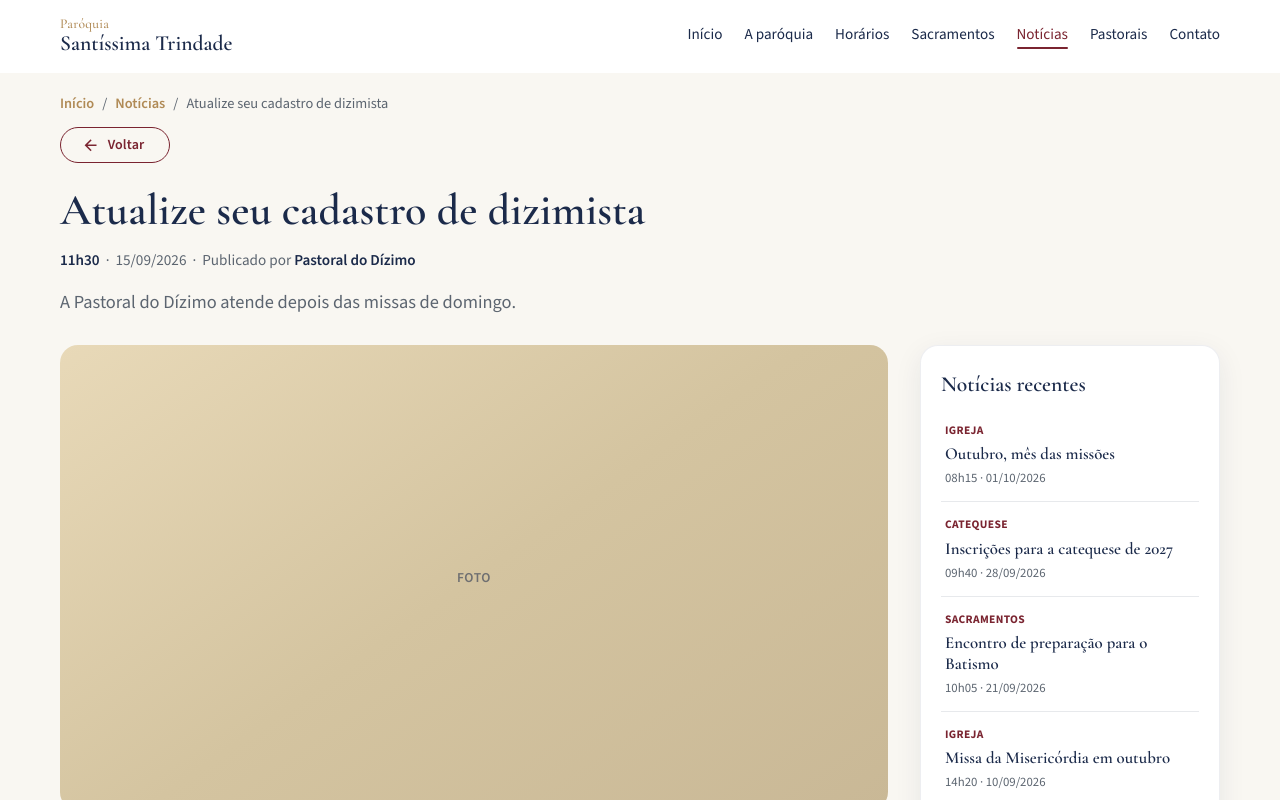
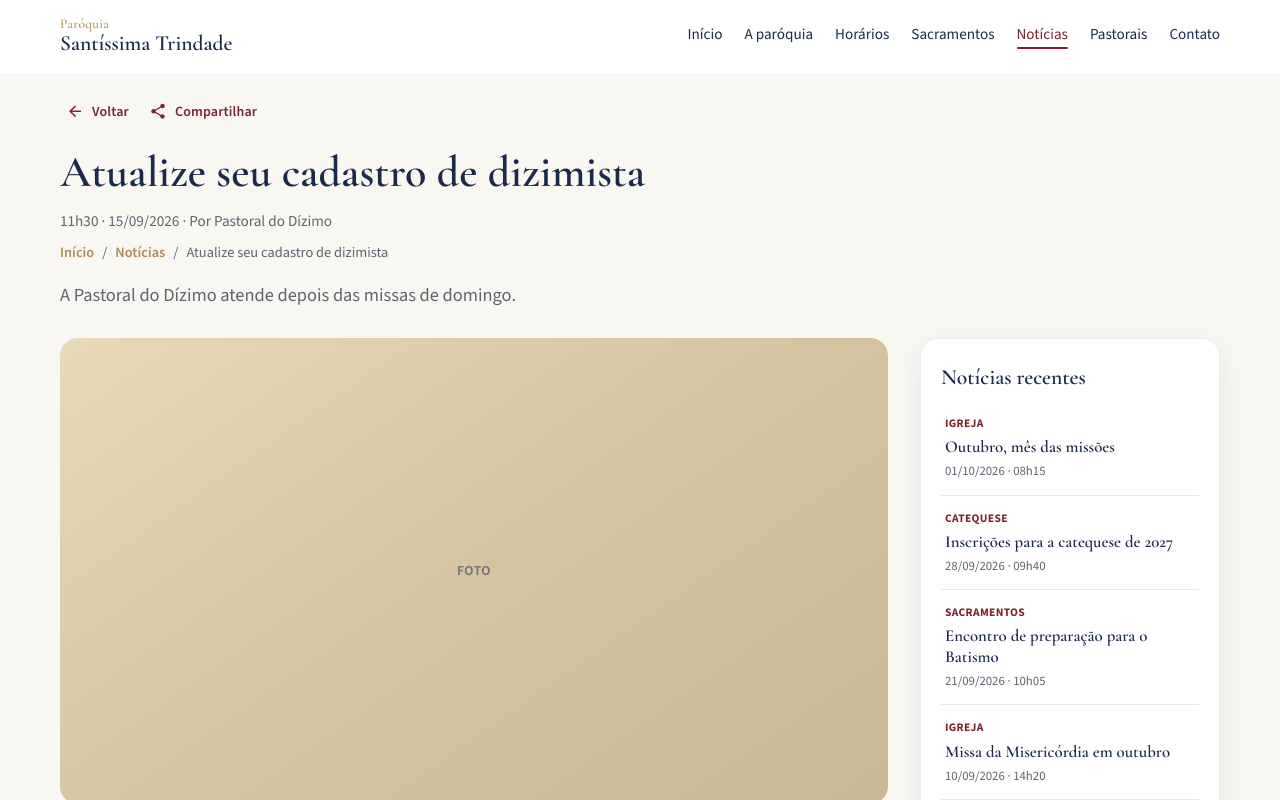
Before and after one commit to EmanuelSilva73/site-santissimatrindade, a Vue app: page /noticias/atualize-seu-cadastro-de-dizimista in a window 1280 px wide. Shown: the top 800 px of the page. Built offline with nearby package versions, Linux system fonts and the light colour scheme.

Commit message:
Adiciona Compartilhar e reorganiza cabecalho da noticia.

```diff
--- a/src/views/NewsArticleView.vue
+++ b/src/views/NewsArticleView.vue
@@ -1,18 +1,75 @@
 <script setup>
-import { computed } from 'vue'
+import { computed, ref } from 'vue'
 import { useRoute } from 'vue-router'
 import { getNewsBySlug, getRecentNews } from '../data/site'
 
 const route = useRoute()
 const article = computed(() => getNewsBySlug(route.params.slug))
 const recent = computed(() => getRecentNews(route.params.slug, 5))
+
+const snackbar = ref(false)
+const snackMsg = ref('')
+
+function articleUrl() {
+  if (typeof window === 'undefined') return ''
+  return window.location.href
+}
+
+async function shareArticle() {
+  const url = articleUrl()
+  const title = article.value?.title || 'Notícia'
+  const text = article.value?.excerpt || ''
+
+  if (typeof navigator !== 'undefined' && typeof navigator.share === 'function') {
+    try {
+      await navigator.share({ title, text, url })
+      return
+    } catch (err) {
+      if (err && err.name === 'AbortError') return
+    }
+  }
+
+  try {
+    await navigator.clipboard.writeText(url)
+    snackMsg.value = 'Link da notícia copiado.'
+  } catch {
+    snackMsg.value = 'Não foi possível compartilhar. Copie o endereço da barra do navegador.'
+  }
+  snackbar.value = true
+}
 </script>
 
 <template>
   <section class="article-page">
     <div class="container">
       <template v-if="article">
-        <div class="article-top">
+        <div class="article-actions">
+          <v-btn
+            class="action-btn"
+            variant="text"
+            :to="'/noticias'"
+            prepend-icon="mdi-arrow-left"
+          >
+            Voltar
+          </v-btn>
+          <v-btn
+            class="action-btn"
+            variant="text"
+            prepend-icon="mdi-share-variant"
+            type="button"
+            @click="shareArticle"
+          >
+            Compartilhar
+          </v-btn>
+        </div>
+
+        <header class="article-header">
+          <h1 class="article-title">{{ article.title }}</h1>
+          <p class="article-meta">
+            <time>{{ article.time }} · {{ article.date }}</time>
+            <span aria-hidden="true"> · </span>
+            <span>Por {{ article.author }}</span>
+          </p>
           <nav class="breadcrumb" aria-label="Navegação estrutural">
             <RouterLink to="/">Início</RouterLink>
             <span aria-hidden="true">/</span>
@@ -20,26 +77,6 @@ const recent = computed(() => getRecentNews(route.params.slug, 5))
             <span aria-hidden="true">/</span>
             <span>{{ article.title }}</span>
           </nav>
-
-          <v-btn
-            class="btn-outline back-btn"
-            variant="outlined"
-            :to="'/noticias'"
-            prepend-icon="mdi-arrow-left"
-          >
-            Voltar
-          </v-btn>
-        </div>
-
-        <header class="article-header">
-          <h1 class="article-title">{{ article.title }}</h1>
-                    <p class="article-meta">
-            <time class="article-time">{{ article.time }}</time>
-            <span class="article-meta-sep" aria-hidden="true">·</span>
-            <time class="article-date">{{ article.date }}</time>
-            <span class="article-meta-sep" aria-hidden="true">·</span>
-            <span class="article-byline">Publicado por <strong>{{ article.author }}</strong></span>
-          </p>
           <p class="article-excerpt">{{ article.excerpt }}</p>
         </header>
 
@@ -73,7 +110,7 @@ const recent = computed(() => getRecentNews(route.params.slug, 5))
                     <span class="sidebar-item__cat">{{ item.category }}</span>
                     <span class="sidebar-item__title">{{ item.title }}</span>
                     <span class="sidebar-item__meta">
-                      {{ item.time }} · {{ item.date }}
+                      {{ item.date }} · {{ item.time }}
                     </span>
                   </RouterLink>
                 </li>
@@ -87,18 +124,10 @@ const recent = computed(() => getRecentNews(route.params.slug, 5))
       </template>
 
       <template v-else>
-        <div class="article-top">
-          <nav class="breadcrumb" aria-label="Navegação estrutural">
-            <RouterLink to="/">Início</RouterLink>
-            <span aria-hidden="true">/</span>
-            <RouterLink to="/noticias">Notícias</RouterLink>
-            <span aria-hidden="true">/</span>
-            <span>Não encontrada</span>
-          </nav>
-
+        <div class="article-actions">
           <v-btn
-            class="btn-outline back-btn"
-            variant="outlined"
+            class="action-btn"
+            variant="text"
             :to="'/noticias'"
             prepend-icon="mdi-arrow-left"
           >
@@ -117,6 +146,10 @@ const recent = computed(() => getRecentNews(route.params.slug, 5))
         </div>
       </template>
     </div>
+
+    <v-snackbar v-model="snackbar" :timeout="2800" color="primary" location="bottom">
+      {{ snackMsg }}
+    </v-snackbar>
   </section>
 </template>
 
@@ -127,12 +160,47 @@ const recent = computed(() => getRecentNews(route.params.slug, 5))
   padding: 20px 0 56px;
 }
 
-.article-top {
+.article-actions {
   display: flex;
-  flex-direction: column;
-  align-items: flex-start;
-  gap: 12px;
-  margin-bottom: 22px;
+  flex-wrap: wrap;
+  align-items: center;
+  gap: 4px;
+  margin-bottom: 18px;
+}
+
+.action-btn.v-btn {
+  font-weight: 600 !important;
+  color: var(--parish-maroon) !important;
+  letter-spacing: 0.01em !important;
+  text-transform: none !important;
+  padding-inline: 10px !important;
+}
+
+.action-btn.v-btn:hover,
+.action-btn.v-btn:focus-visible {
+  color: var(--parish-navy) !important;
+  background: rgba(122, 36, 48, 0.06) !important;
+}
+
+.article-header {
+  max-width: calc(100% - 332px);
+  margin-bottom: 28px;
+}
+
+.article-title {
+  margin: 0 0 12px;
+  font-family: var(--font-display);
+  font-size: clamp(2rem, 4vw, 2.75rem);
+  font-weight: 600;
+  color: var(--parish-navy);
+  line-height: 1.15;
+}
+
+.article-meta {
+  margin: 0 0 10px;
+  font-size: 0.95rem;
+  color: var(--parish-muted);
+  line-height: 1.45;
 }
 
 .breadcrumb {
@@ -140,7 +208,7 @@ const recent = computed(() => getRecentNews(route.params.slug, 5))
   align-items: center;
   flex-wrap: wrap;
   gap: 8px;
-  margin: 0;
+  margin: 0 0 18px;
   font-size: 0.9rem;
   color: var(--parish-muted);
 }
@@ -155,61 +223,6 @@ const recent = computed(() => getRecentNews(route.params.slug, 5))
 .breadcrumb a:focus-visible {
   color: var(--parish-maroon);
   outline: none;
-}
-
-.back-btn.v-btn {
-  min-width: 110px;
-  font-weight: 600 !important;
-}
-
-.article-header {
-  max-width: calc(100% - 332px);
-  margin-bottom: 28px;
-}
-
-.article-title {
-  margin: 0 0 14px;
-  font-family: var(--font-display);
-  font-size: clamp(2rem, 4vw, 2.75rem);
-  font-weight: 600;
-  color: var(--parish-navy);
-  line-height: 1.15;
-}
-
-.article-meta {
-  display: flex;
-  flex-wrap: wrap;
-  align-items: baseline;
-  gap: 0;
-  margin: 0 0 16px;
-  font-size: 0.95rem;
-  color: var(--parish-muted);
-}
-
-.article-time {
-  font-size: 0.95rem;
-  font-weight: 600;
-  color: var(--parish-navy);
-}
-
-.article-date {
-  font-size: 0.95rem;
-  color: var(--parish-muted);
-}
-
-.article-meta-sep {
-  margin: 0 6px;
-  color: var(--parish-muted);
-}
-
-.article-byline {
-  margin: 0;
-  color: var(--parish-muted);
-}
-
-.article-byline strong {
-  color: var(--parish-navy);
-  font-weight: 600;
 }
 
 .article-excerpt {
```
